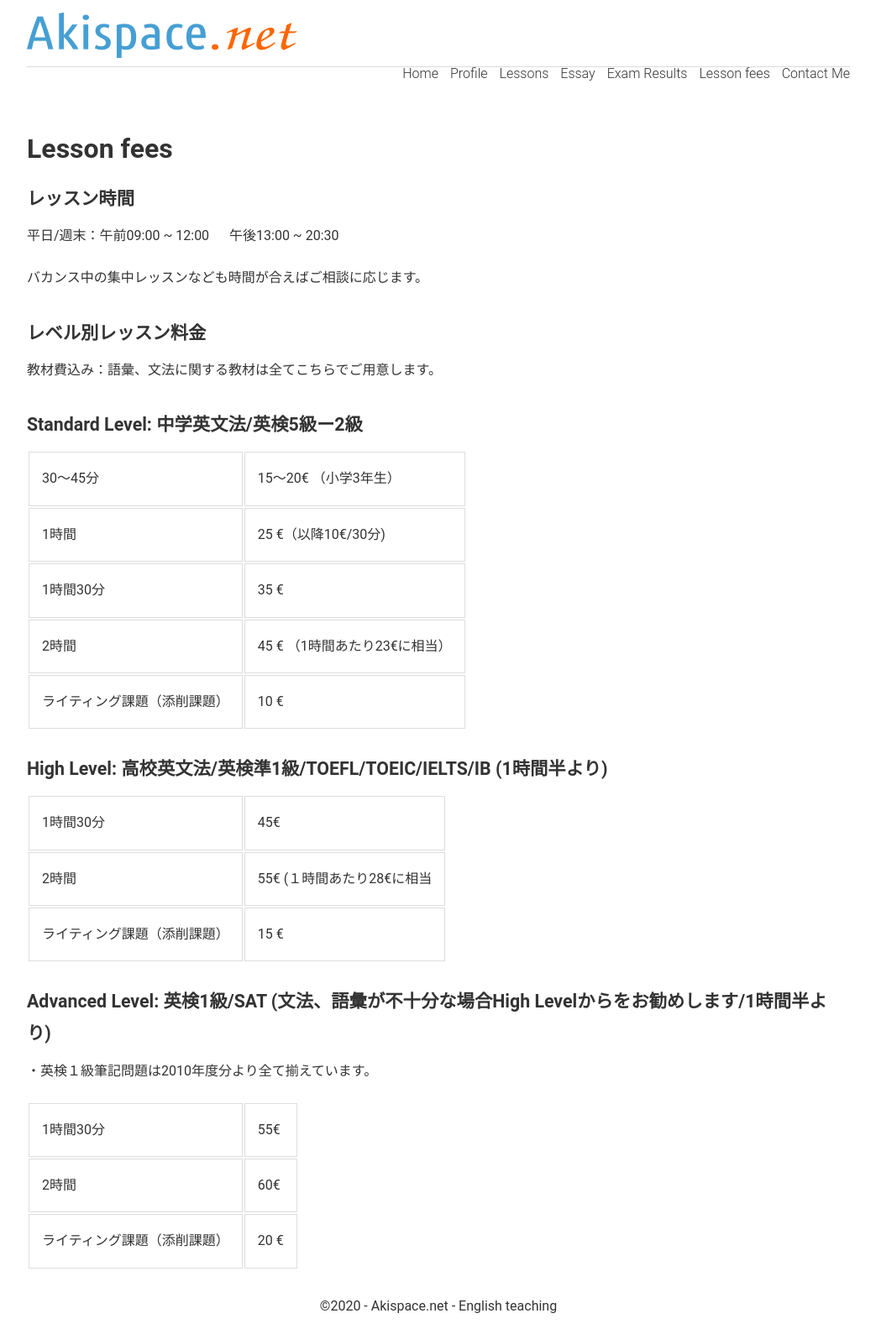
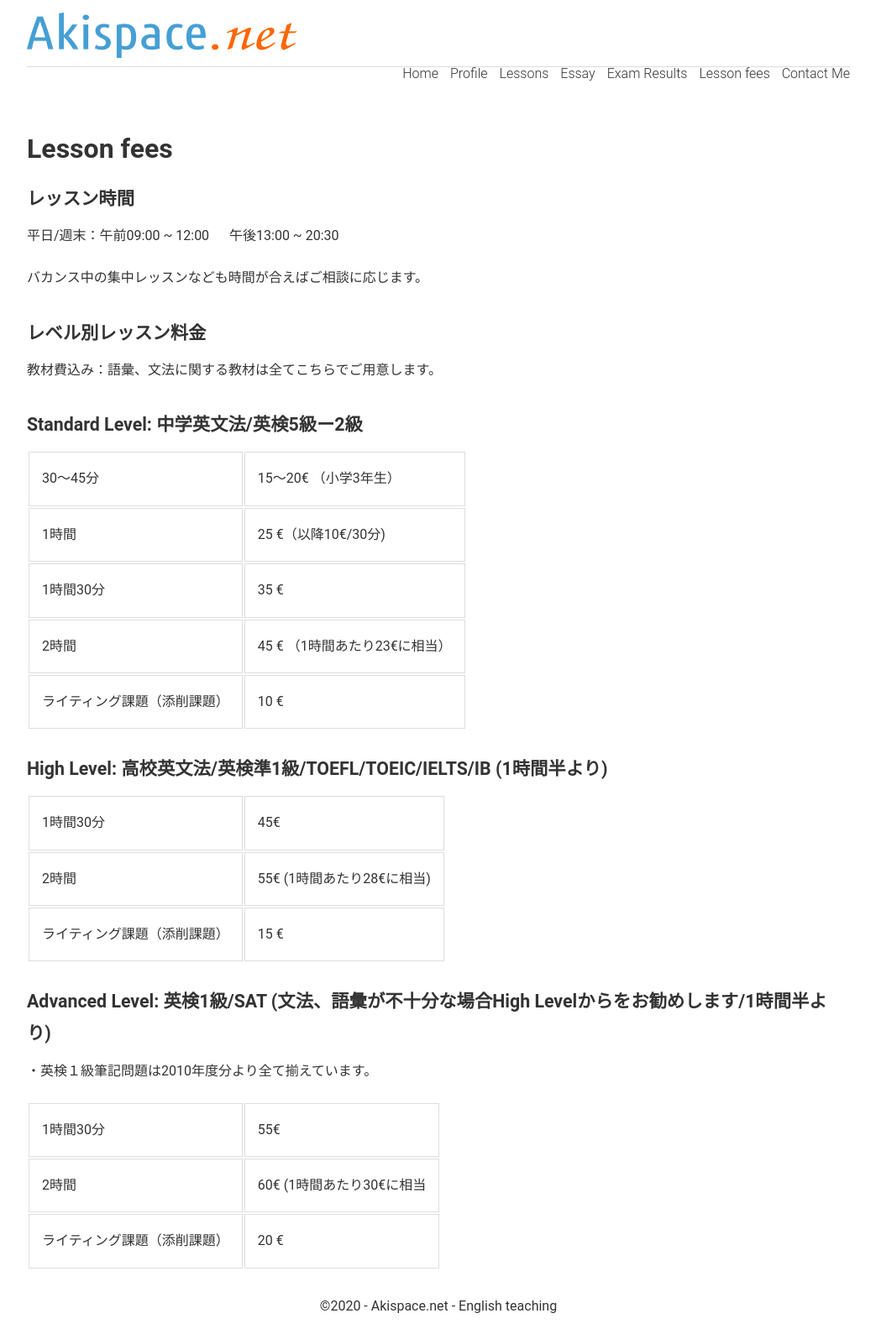
Before and after one commit to phocean/akispace, a Jekyll site: the page built from hour_fees.md, in a window 1280 px wide. Shown: the whole page at 84% size, without its empty margins (118-1161 px from the left). Built offline with Jekyll 4.4.1, drawn with Linux system fonts in a browser that asks for light colours.

Commit message:
Update hour_fees.md

```diff
--- a/hour_fees.md
+++ b/hour_fees.md
@@ -23,13 +23,13 @@ description: フランス、パリ/ブローニュで探す英語家庭教師。
 |   30〜45分 |   15〜20€ （小学3年生）    |
 |   1時間    |    25 €（以降10€/30分)  |
 |   1時間30分  |   35 €    |
-|   2時間     |   45 € （1時間あたり23€に相当）   |
+|   2時間     |   45 € （1時間あたり23€に相当） |
 |  ライティング課題（添削課題）  |   10 €    |
 
 ### High Level: 高校英文法/英検準1級/TOEFL/TOEIC/IELTS/IB   (1時間半より)
 
 |   1時間30分  |   45€ |
-|   2時間     |   55€ (１時間あたり28€に相当|
+|   2時間     |   55€ (1時間あたり28€に相当) |
 |   ライティング課題（添削課題）   |    15 €  |
 
 ### Advanced Level: 英検1級/SAT  (文法、語彙が不十分な場合High Levelからをお勧めします/1時間半より)
@@ -37,5 +37,5 @@ description: フランス、パリ/ブローニュで探す英語家庭教師。
 ・英検１級筆記問題は2010年度分より全て揃えています。
 
 |   1時間30分  |   55€ |
-|   2時間     |   60€  |
+|   2時間     |   60€ (1時間あたり30€に相当 |
 |   ライティング課題（添削課題）   |   20  €  |
```
